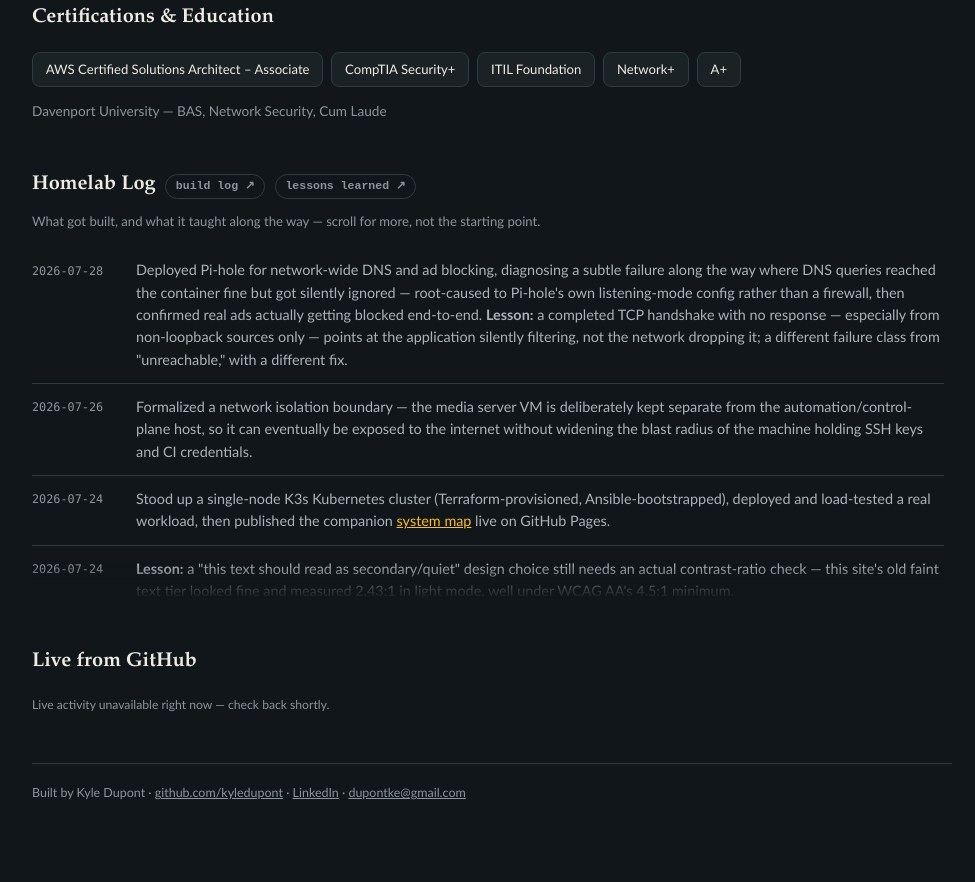
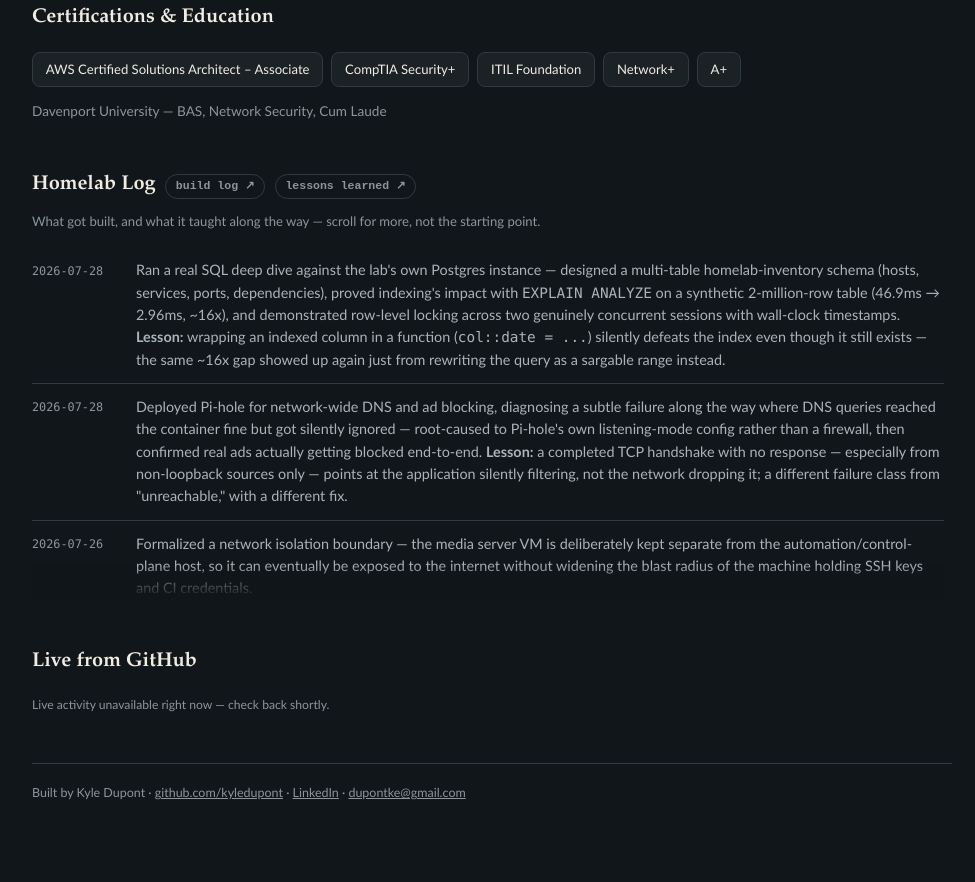
Before and after one commit to kyledupont/kyledupont.github.io, a plain HTML site: page index.html in a window 1280 px wide. Shown: the part 1703-2585 px from the top of the page, without its empty margins (148-1123 px from the left). Drawn offline with Linux system fonts and the light colour scheme; no server answers.

Commit message:
Add 2026-07-28 SQL deep dive to the Homelab Log
Real schema/indexing/locking exercises against the lab's Postgres
instance, with the sargability gotcha folded in as the day's lesson.

```diff
--- a/index.html
+++ b/index.html
@@ -364,6 +364,7 @@
     <div class="timeline-wrap">
       <div class="timeline-scroll">
         <ul class="timeline">
+          <li><span class="meta-date">2026-07-28</span><p>Ran a real SQL deep dive against the lab's own Postgres instance — designed a multi-table homelab-inventory schema (hosts, services, ports, dependencies), proved indexing's impact with <code>EXPLAIN ANALYZE</code> on a synthetic 2-million-row table (46.9ms → 2.96ms, ~16x), and demonstrated row-level locking across two genuinely concurrent sessions with wall-clock timestamps. <b>Lesson:</b> wrapping an indexed column in a function (<code>col::date = ...</code>) silently defeats the index even though it still exists — the same ~16x gap showed up again just from rewriting the query as a sargable range instead.</p></li>
           <li><span class="meta-date">2026-07-28</span><p>Deployed Pi-hole for network-wide DNS and ad blocking, diagnosing a subtle failure along the way where DNS queries reached the container fine but got silently ignored — root-caused to Pi-hole's own listening-mode config rather than a firewall, then confirmed real ads actually getting blocked end-to-end. <b>Lesson:</b> a completed TCP handshake with no response — especially from non-loopback sources only — points at the application silently filtering, not the network dropping it; a different failure class from "unreachable," with a different fix.</p></li>
           <li><span class="meta-date">2026-07-26</span><p>Formalized a network isolation boundary — the media server VM is deliberately kept separate from the automation/control-plane host, so it can eventually be exposed to the internet without widening the blast radius of the machine holding SSH keys and CI credentials.</p></li>
           <li><span class="meta-date">2026-07-24</span><p>Stood up a single-node K3s Kubernetes cluster (Terraform-provisioned, Ansible-bootstrapped), deployed and load-tested a real workload, then published the companion <a href="https://kyledupont.github.io/Homelab/" target="_blank" rel="noopener">system map</a> live on GitHub Pages.</p></li>
```
